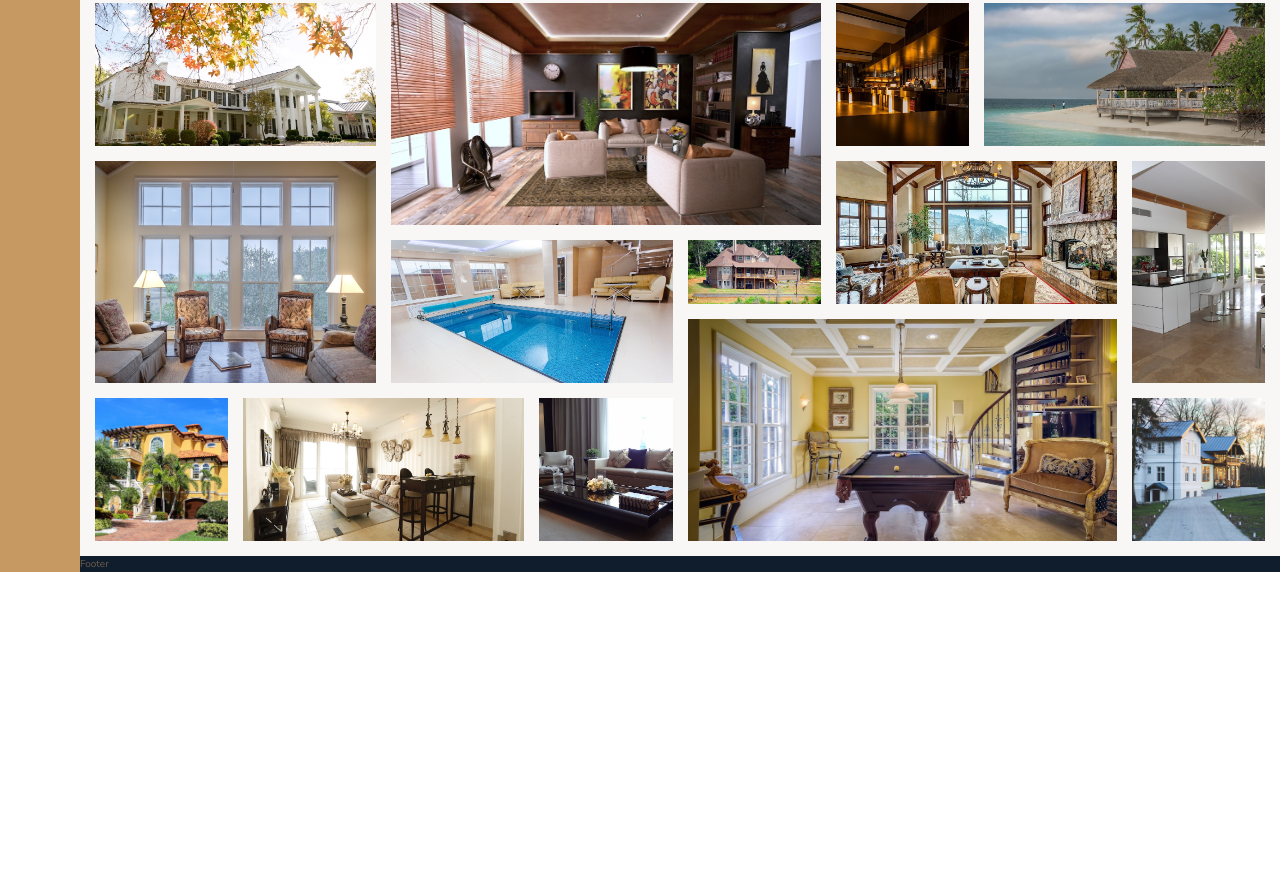
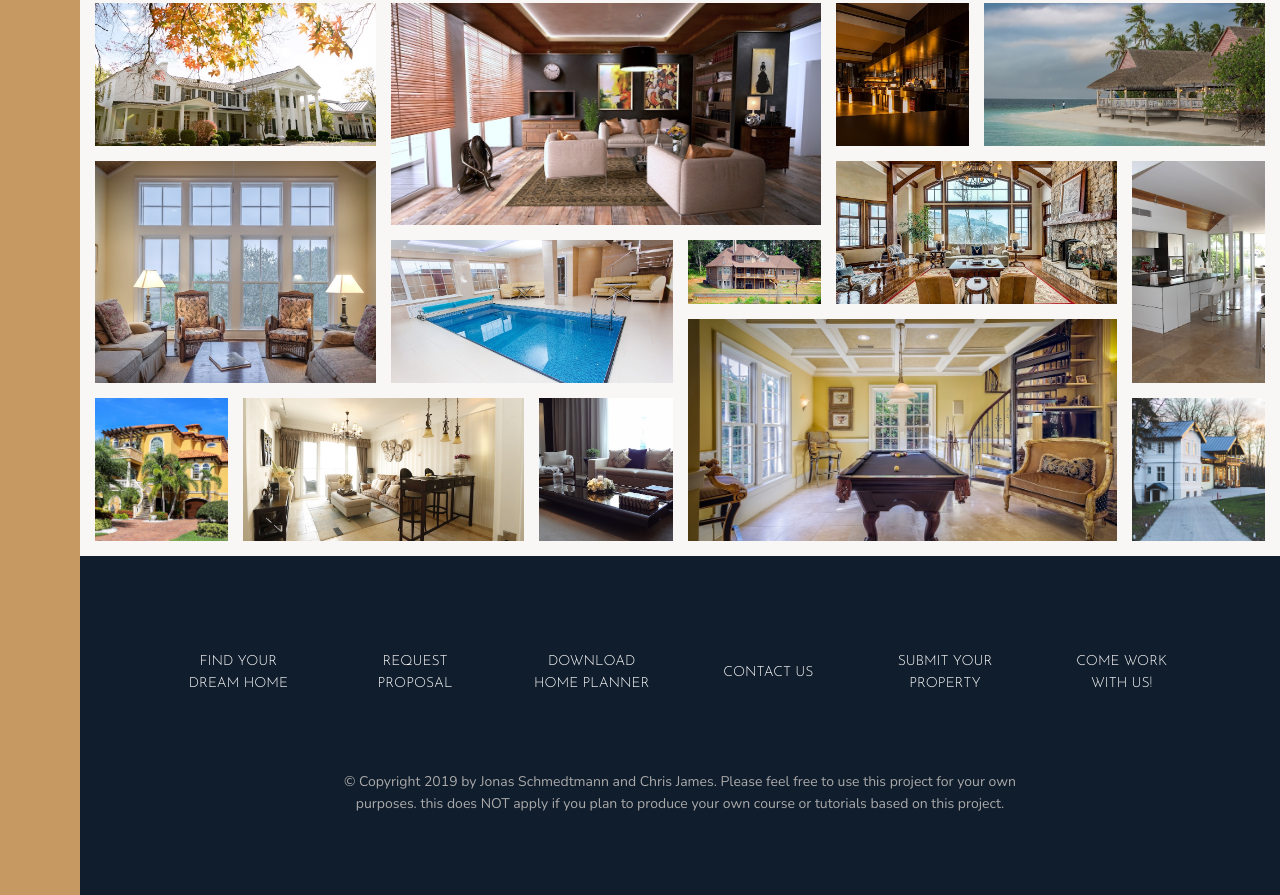
Before and after one commit to chris-james-git/nexter, a website: page index.html in a window 1280 px wide. Shown: the part 3130-4025 px from the top of the page. Before the commit the page ends 3702 px from the top, so only its background shows below. Drawn offline with nearby package versions, Linux system fonts and the light colour scheme.

Commit message:
Building the Footer

```diff
--- a/index.html
+++ b/index.html
@@ -368,7 +368,29 @@
       </figure>
     </section>
     <footer class="footer">
-      Footer
+      <ul class="nav">
+        <li class="nav__item">
+          <a href="#" class="nav__link">Find your dream home</a>
+        </li>
+        <li class="nav__item">
+          <a href="#" class="nav__link">Request proposal</a>
+        </li>
+        <li class="nav__item">
+          <a href="#" class="nav__link">Download home planner</a>
+        </li>
+        <li class="nav__item"><a href="#" class="nav__link">Contact us</a></li>
+        <li class="nav__item">
+          <a href="#" class="nav__link">Submit your property</a>
+        </li>
+        <li class="nav__item">
+          <a href="#" class="nav__link">Come work with us!</a>
+        </li>
+      </ul>
+      <p class="copyright">
+        &copy; Copyright 2019 by Jonas Schmedtmann and Chris James. Please feel
+        free to use this project for your own purposes. this does NOT apply if
+        you plan to produce your own course or tutorials based on this project.
+      </p>
     </footer>
   </body>
 </html>
--- a/sass/_footer.scss
+++ b/sass/_footer.scss
@@ -1,4 +1,44 @@
 .footer {
   background-color: $color-secondary;
   grid-column: full-start / full-end;
+  padding: 8rem;
 }
+
+.nav {
+  list-style: none;
+  /* Although we could use flexbox here, the grid is easier
+  to use when we want to add spacing. */
+  display: grid;
+  grid-template-columns: repeat(auto-fit, minmax(15rem, 1fr));
+  grid-gap: 2rem;
+  align-items: center;
+
+  &__link:link,
+  &__link:visited {
+    font-size: 1.4rem;
+    color: #fff;
+    text-decoration: none;
+    font-family: $font-display;
+    text-transform: uppercase;
+    text-align: center;
+    padding: 1.5rem;
+    display: block;
+    transition: all 0.2s;
+  }
+
+  &__link:hover,
+  &__link:active {
+    background-color: rgba(#fff, 0.05);
+    transform: translateY(-0.3rem);
+  }
+}
+
+.copyright {
+  font-size: 1.4rem;
+  color: $color-grey-light-2;
+  margin-top: 6rem;
+  margin-right: auto;
+  margin-left: auto;
+  text-align: center;
+  width: 70%;
+}
```
Also changed, not shown: css/style.css.
